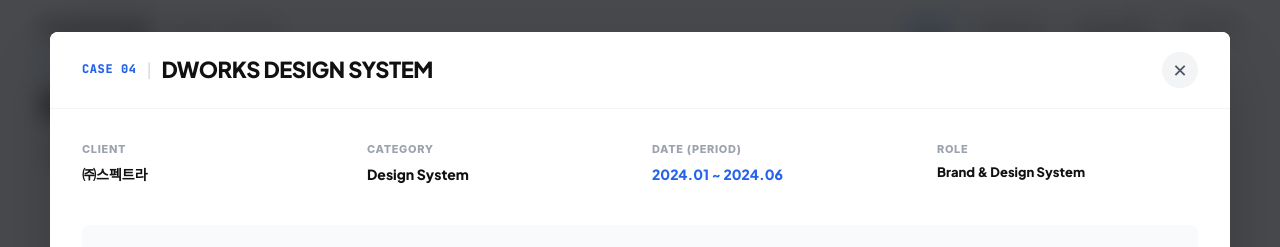
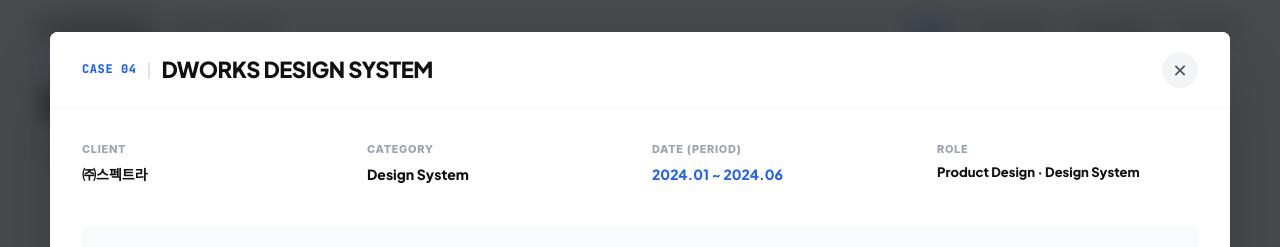
Before and after one commit to mobius38/sylee-portfolio, a React (Vite) app: page / in a window 1280 px wide. Both pictures are taken after a click on the element "Figma Variables 기반 디자인 시스템 구축". Shown: the part 1191-1438 px from the top of the page. Built offline with nearby package versions, Linux system fonts and the light colour scheme; the HTML template or start-up script is replaced by a standard one.

Commit message:
design: DWorks DS 케이스 4 데이터 고도화(Role, Decision, Impact 문구 개선) 및 모든 케이스 모달 한글 레이블을 '핵심 문제/핵심 판단/결과 및 영향'으로 일관 통일

```diff
--- a/src/components/sections/WorkSection.tsx
+++ b/src/components/sections/WorkSection.tsx
@@ -189,11 +189,11 @@
     client: "㈜스펙트라",
     period: "2024.01 ~ 2024.06",
     serviceType: "Enterprise Design System",
-    role: "Brand & Design System",
+    role: "Product Design · Design System",
     description: "Figma Variables 기반 Foundations 6종 및 공통 Components 26종을 구축하여 스펙트라 전사 제품군의 UI 개발 표준을 수립했습니다.",
-    challenge: "멀티 프로덕트 전반에서 UI 패턴과 컴포넌트가 파편화되어 신규 화면 개발 시 디자인·엔지니어링 리소스 중복과 일관성 저하 발생.",
-    approach: "Figma Variables 기반 토큰(Color, Typography, Spacing) 체계를 정립하고 Foundations 6종과 공통 Components 26종 라이브러리를 구축하여 실서비스 제품과 연동.",
-    outcome: "스펙트라 전사 제품군에 즉시 재사용 가능한 단일 디자인 시스템을 배포하여 디자인-개발 협업 효율 및 화면 일관성을 비약적으로 향상.",
+    challenge: "멀티 프로덕트 전반에서 UI 패턴과 컴포넌트가 파편화되어 신규 화면 개발 시 디자인·엔지니어링 리소스 중복과 일관성 저하가 발생했습니다.",
+    approach: "제품별 UI를 개별 관리하는 대신, 여러 제품에서 확장·재사용할 수 있도록 Figma Variables 기반 토큰 체계를 정의했습니다. 이를 Foundations 6종과 공통 Components 26종으로 구조화해 실서비스 제품에 적용했습니다.",
+    outcome: "스펙트라 제품군에서 공통으로 재사용할 수 있는 디자인 기준을 구축해 제품 간 UI 일관성을 확보하고, 디자인·개발이 동일한 컴포넌트 기준으로 협업할 수 있는 기반을 마련했습니다.",
     pipelineTitle: "DESIGN SYSTEM TOKENS & COMPONENTS",
     pipelineSteps: [
       { label: "FOUNDATIONS" },
@@ -736,7 +736,7 @@
                 </span>
               </div>
               <h4 style={{ fontSize: "15px", color: "#111111", margin: "0 0 8px 0", fontWeight: 800, letterSpacing: "-0.01em" }}>
-                도전 과제
+                핵심 문제
               </h4>
               <p style={{ fontSize: "13px", color: "#4B5563", lineHeight: 1.7, margin: 0 }}>
                 {project.challenge}
@@ -751,7 +751,7 @@
                 </span>
               </div>
               <h4 style={{ fontSize: "15px", color: "#111111", margin: "0 0 8px 0", fontWeight: 800, letterSpacing: "-0.01em" }}>
-                의사결정
+                핵심 판단
               </h4>
               <p style={{ fontSize: "13px", color: "#4B5563", lineHeight: 1.7, margin: 0 }}>
                 {project.approach}
@@ -766,7 +766,7 @@
                 </span>
               </div>
               <h4 style={{ fontSize: "15px", color: "#111111", margin: "0 0 8px 0", fontWeight: 800, letterSpacing: "-0.01em" }}>
-                비즈니스 임팩트
+                결과 및 영향
               </h4>
               <p style={{ fontSize: "13px", color: "#4B5563", lineHeight: 1.7, margin: 0 }}>
                 {project.outcome}
@@ -1316,7 +1316,7 @@
                     01 / CHALLENGE
                   </span>
                   <h4 style={{ fontSize: "13.5px", color: "#111111", margin: "0 0 6px 0", fontWeight: 900, fontFamily: "inherit" }}>
-                    도전 과제
+                    핵심 문제
                   </h4>
                   <p style={{ fontSize: "12px", color: "#374151", lineHeight: 1.7, margin: 0, fontWeight: 500 }}>
                     {p.challenge}
@@ -1329,7 +1329,7 @@
                     02 / DECISION
                   </span>
                   <h4 style={{ fontSize: "13.5px", color: "#111111", margin: "0 0 6px 0", fontWeight: 900, fontFamily: "inherit" }}>
-                    의사결정
+                    핵심 판단
                   </h4>
                   <p style={{ fontSize: "12px", color: "#374151", lineHeight: 1.7, margin: 0, fontWeight: 500 }}>
                     {p.approach}
@@ -1342,7 +1342,7 @@
                     03 / IMPACT
                   </span>
                   <h4 style={{ fontSize: "13.5px", color: "#111111", margin: "0 0 6px 0", fontWeight: 900, fontFamily: "inherit" }}>
-                    비즈니스 임팩트
+                    결과 및 영향
                   </h4>
                   <p style={{ fontSize: "12px", color: "#374151", lineHeight: 1.7, margin: 0, fontWeight: 500 }}>
                     {p.outcome}
```
